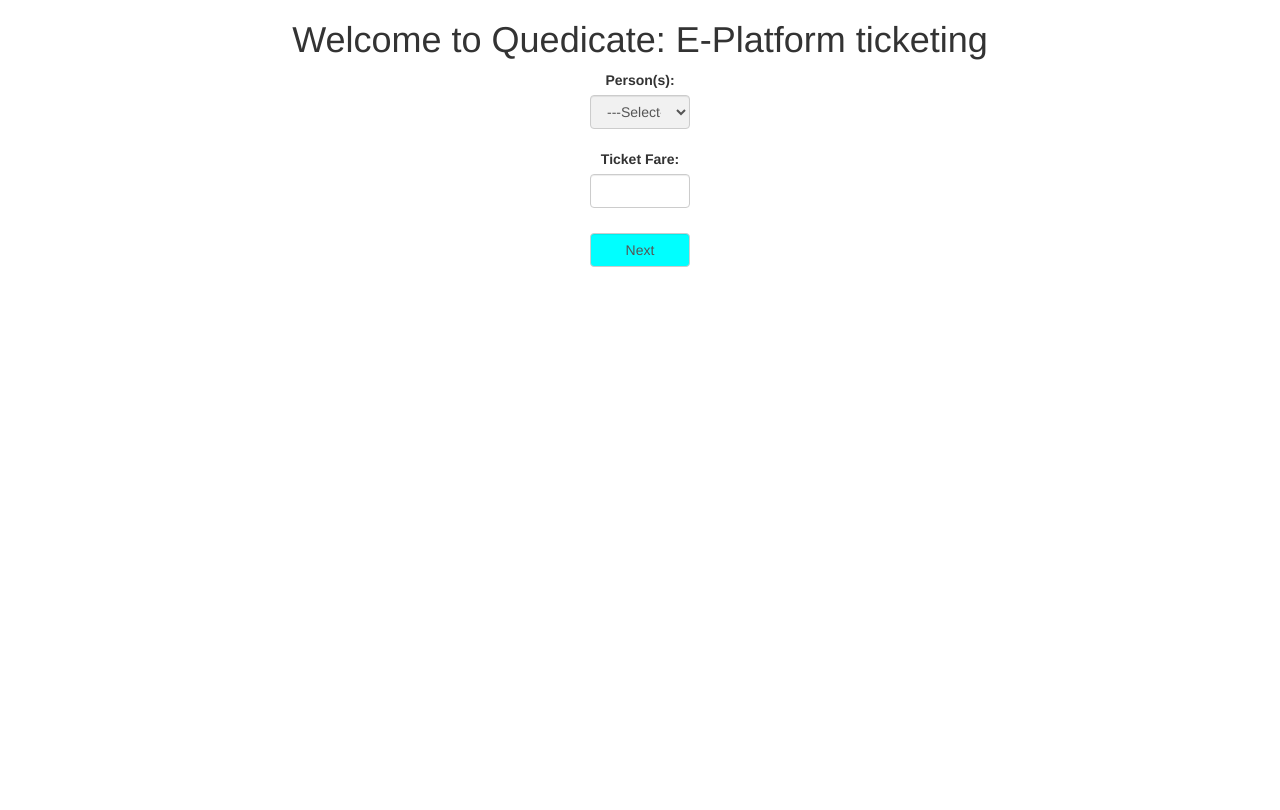
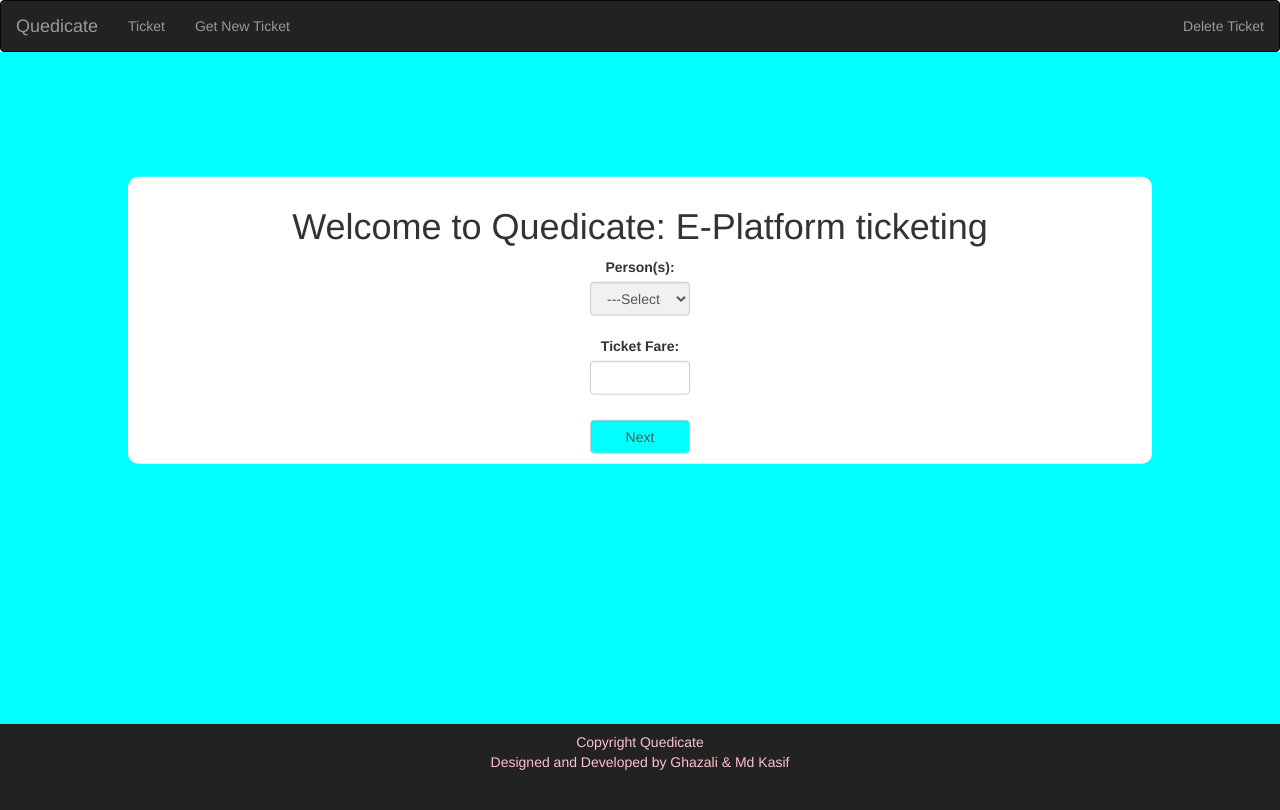
Before and after one commit to kant/Quedicate, a PHP site: page /programs/ in a window 1280 px wide. Before the commit the page ends 267 px from the top, so only its background shows below. Run offline with PHP 8.4, Linux system fonts and the light colour scheme.

Commit message:
Update layout and design, added footer, and other minor changes

```diff
--- /dev/null
+++ b/common/footer.php
@@ -0,0 +1,4 @@
+<div class="footer" align="center">
+	Copyright Quedicate<br>
+	Designed and Developed by Ghazali & Md Kasif
+</div>
--- a/css/style.css
+++ b/css/style.css
@@ -1,38 +1,27 @@
 @charset "utf-8";
 /* CSS Document */
-body{
-	text-align: center;
-	background: #00ECB9;
-	font-family: sans-serif;
-	font-weight: 100;
+.myBackground{
+	background-color: aqua;
+	margin-top:-20px;
+	width:100%;
+	height: 84vh;
 }
-h1{
-color: #396;
-font-weight: 100;
-font-size: 25;
-margin: 40px 0px 20px;
+
+.myForeground{
+	position: absolute;
+	left: 50%;
+	top: 40%;
+	transform: translate(-50%, -50%);
+	padding:10px 0 10px 0;
+	background-color: white;
+	width:80%;
+	border-radius: 10px;
+
 }
-#clockdiv{
-	font-family: sans-serif;
-	color: #fff;
-	display: inline-block;
-	font-weight: 100;
-	text-align: center;
-	font-size: 20px;
+
+.footer{
+	background-color: #222222!important;
+	color:pink;
+	padding-top:8px;
+	padding-bottom:38px;
 }
-#clockdiv > div{
-	padding: 10px;
-	border-radius: 3px;
-	background: #00BF96;
-	display: inline-block;
-}
-#clockdiv div > span{
-	padding: 15px;
-	border-radius: 3px;
-	background: #00816A;
-	display: inline-block;
-}
-smalltext{
-	padding-top: 5px;
-	font-size: 16px;
-}
--- a/index.php
+++ b/index.php
@@ -15,6 +15,7 @@
 
 <title>Quedicate: Ticket Info</title>
 <link rel="icon" href="images/icon.png" type="image/x-icon" />
+<link rel="stylesheet" href="css/style.css">
 <link rel="stylesheet" href="css/bootstrap.min.css">
 <style>
 	.blue{
@@ -26,6 +27,7 @@
 	.myForm>select,.myForm>label,.myForm>input[type=submit]{
 		width:100px !important;
 	}
+
 </style>
 <script type="text/javascript">
 	function calc(){
@@ -37,7 +39,36 @@
 </head>
 
 <body>
-	<div class="container" align="center">
+	<nav class="navbar navbar-inverse">
+      <div class="container-fluid">
+        <!-- Brand and toggle get grouped for better mobile display -->
+        <div class="navbar-header">
+          <button type="button" class="navbar-toggle collapsed" data-toggle="collapse" data-target="#bs-example-navbar-collapse-1" aria-expanded="false">
+            <span class="sr-only">Toggle navigation</span>
+            <span class="icon-bar"></span>
+            <span class="icon-bar"></span>
+            <span class="icon-bar"></span>
+          </button>
+          <a class="navbar-brand" href="index.php">Quedicate</a>
+        </div>
+
+        <!-- Collect the nav links, forms, and other content for toggling -->
+        <div class="collapse navbar-collapse" id="bs-example-navbar-collapse-1">
+        	<!--Delete from here-->
+        	<ul class="nav navbar-nav">
+        		<li><a href="receipt.php">Ticket</a></li>
+		        <li><a href="index.php">Get New Ticket</a></li>
+		    </ul>
+		    <ul class="nav navbar-nav navbar-right">
+		    	<li><a href="destroy.php">Delete Ticket</a></li>
+		    </ul>
+		    <!--Till Here-->
+        </div><!-- /.navbar-collapse -->
+      </div><!-- /.container-fluid -->
+    </nav>
+
+	<div class="myBackground">
+		<div class="myForeground" align="center">
 			<h1>Welcome to Quedicate: E-Platform ticketing</h1>
 
 				<form method="post" action="scan.php" class="myForm">
@@ -63,6 +94,10 @@
 					<input type="submit" class="blue form-control" value="Next">
 				</form>
 		</div>
+	</div>
+	<?php
+	include("common/footer.php");
+	?>
 </body>
 <script src="https://ajax.googleapis.com/ajax/libs/jquery/1.12.4/jquery.min.js"></script>
 <script src="javascript/bootstrap.min.js"></script>
```
Also changed, not shown: css/receipt-style.css (added, +38 -0 lines), home.php (+16 -9 lines), receipt.php (+9 -5 lines), scan.php (+25 -12 lines), station.php (+37 -11 lines), temp.php (deleted, +0 -18 lines). Lines whose indentation alone changed are shown as unchanged.
